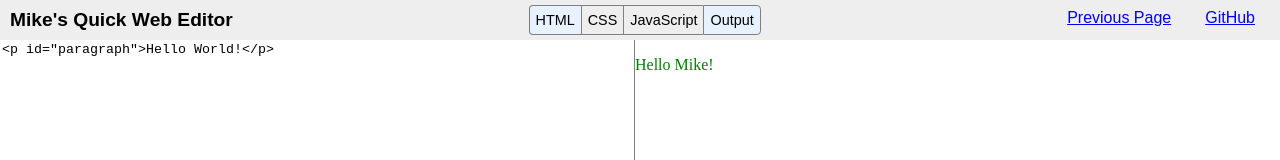
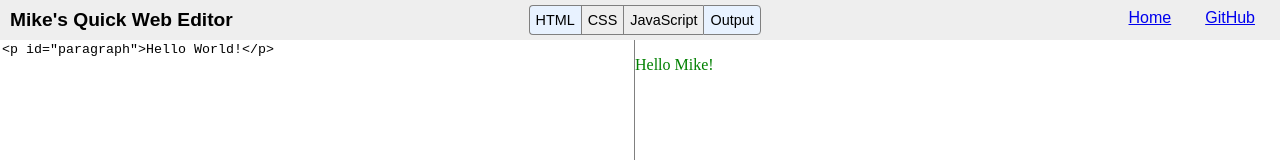
Before and after one commit to MichaelFrieze/Browser-Based-Web-Editor, a plain HTML site: page index.html in a window 1280 px wide. Shown: the top 160 px of the page. Drawn offline with nearby package versions, Linux system fonts and the light colour scheme.

Commit message:
Changed previous link to home

```diff
--- a/index.html
+++ b/index.html
@@ -41,7 +41,7 @@
 
         }
 
-        #previous-page {
+        #home-link {
 
           float: right;
           padding: 4px;
@@ -153,10 +153,10 @@
 
     </div>
 
-    <div id="previous-page">
+    <div id="home-link">
 
         <a href="https://michaelfrieze.github.io">
-          Previous Page
+          Home
         </a>
 
     </div>
```
